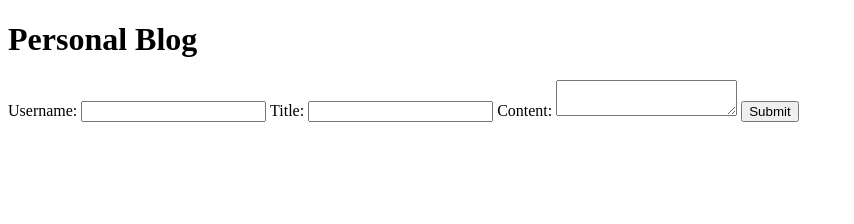
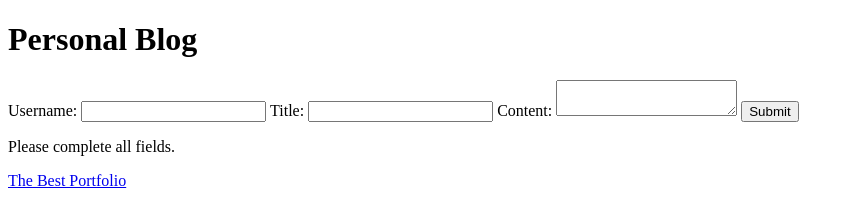
Before and after one commit to TayAutumn/Best-Personal-Blog, a plain HTML site: page index.html in a window 1280 px wide. Shown: the whole page, without its empty margins (0-854 px from the left). Drawn offline with Linux system fonts and the light colour scheme.

Commit message:
finished HTML with form message and footer

```diff
--- a/index.html
+++ b/index.html
@@ -20,3 +20,11 @@
             <textarea id="content" required></textarea>
             <button type="submit">Submit</button>
         </form>
+        <p id="formMessage" class="hidden">Please complete all fields.</p>
+    </main>
+    <footer>
+        <a href="https://developer-portfolio.com">The Best Portfolio</a>
+    </footer>
+    <script src="/assets/script.js"></script>
+</body>
+</html>
```
